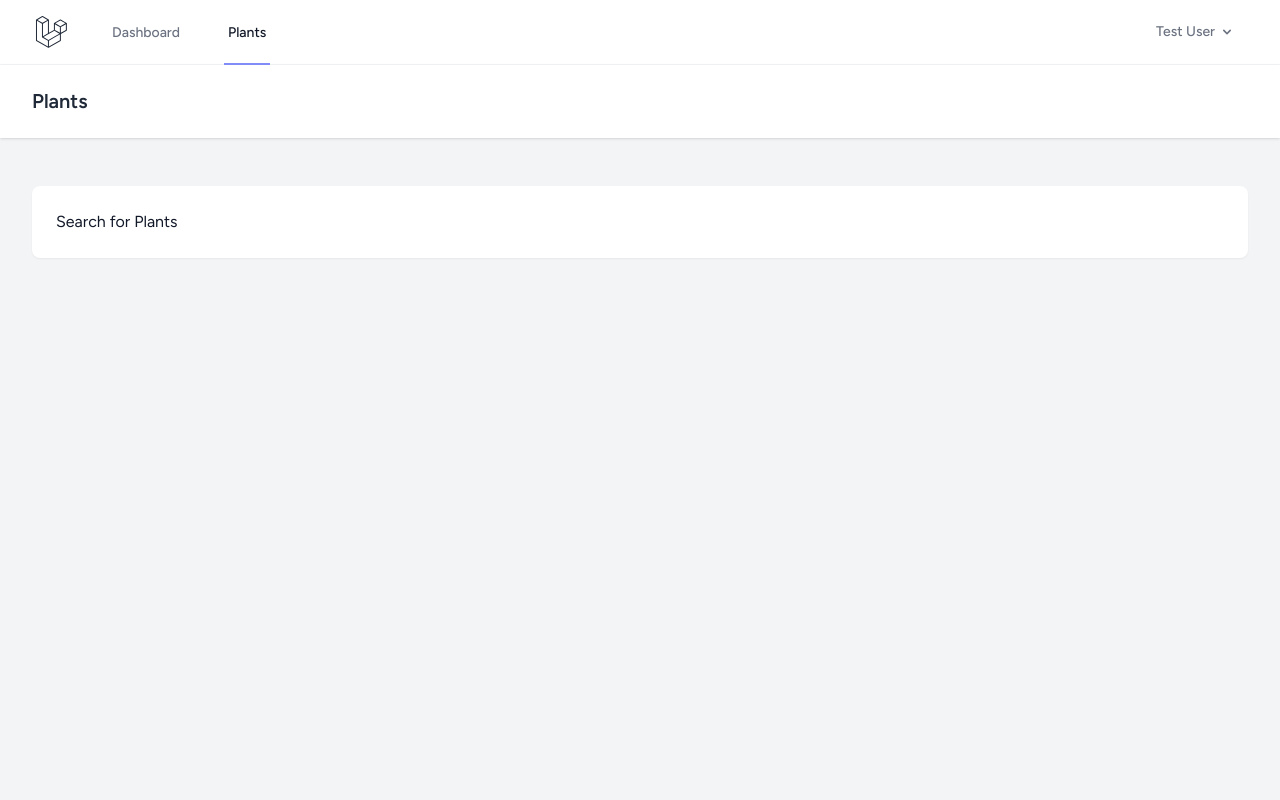
After one commit to curvedspace/townhub, a Laravel app: page /plants in a window 1280 px wide. The commit adds this page. Run offline with Laravel 12, Linux system fonts and the light colour scheme; a user stored in the database is signed in; data comes from the database, SQL or seed files in the repository; style sheets or scripts are compiled from the project's sources.

Commit message:
Add a view for plants

```diff
--- a/resources/views/layouts/navigation.blade.php
+++ b/resources/views/layouts/navigation.blade.php
@@ -14,6 +14,11 @@
                 <div class="hidden space-x-8 sm:-my-px sm:ms-10 sm:flex">
                     <x-nav-link :href="route('dashboard')" :active="request()->routeIs('dashboard')">
                         {{ __('Dashboard') }}
+                    </x-nav-link>
+                </div>
+                <div class="hidden space-x-8 sm:-my-px sm:ms-10 sm:flex">
+                    <x-nav-link :href="route('plants')" :active="request()->routeIs('plants')">
+                        {{ __('Plants') }}
                     </x-nav-link>
                 </div>
             </div>
--- /dev/null
+++ b/resources/views/plants.blade.php
@@ -0,0 +1,17 @@
+<x-app-layout>
+    <x-slot name="header">
+        <h2 class="font-semibold text-xl text-gray-800 dark:text-gray-200 leading-tight">
+            {{ __('Plants') }}
+        </h2>
+    </x-slot>
+
+    <div class="py-12">
+        <div class="max-w-7xl mx-auto sm:px-6 lg:px-8">
+            <div class="bg-white dark:bg-gray-800 overflow-hidden shadow-sm sm:rounded-lg">
+                <div class="p-6 text-gray-900 dark:text-gray-100">
+                    {{ __("Search for Plants") }}
+                </div>
+            </div>
+        </div>
+    </div>
+</x-app-layout>
--- a/routes/web.php
+++ b/routes/web.php
@@ -11,6 +11,11 @@ Route::get('/dashboard', function () {
     return view('dashboard');
 })->middleware(['auth', 'verified'])->name('dashboard');
 
+
+Route::get('/plants', function () {
+    return view('plants');
+})->middleware(['auth', 'verified'])->name('plants');
+
 Route::middleware('auth')->group(function () {
     Route::get('/profile', [ProfileController::class, 'edit'])->name('profile.edit');
     Route::patch('/profile', [ProfileController::class, 'update'])->name('profile.update');
```
